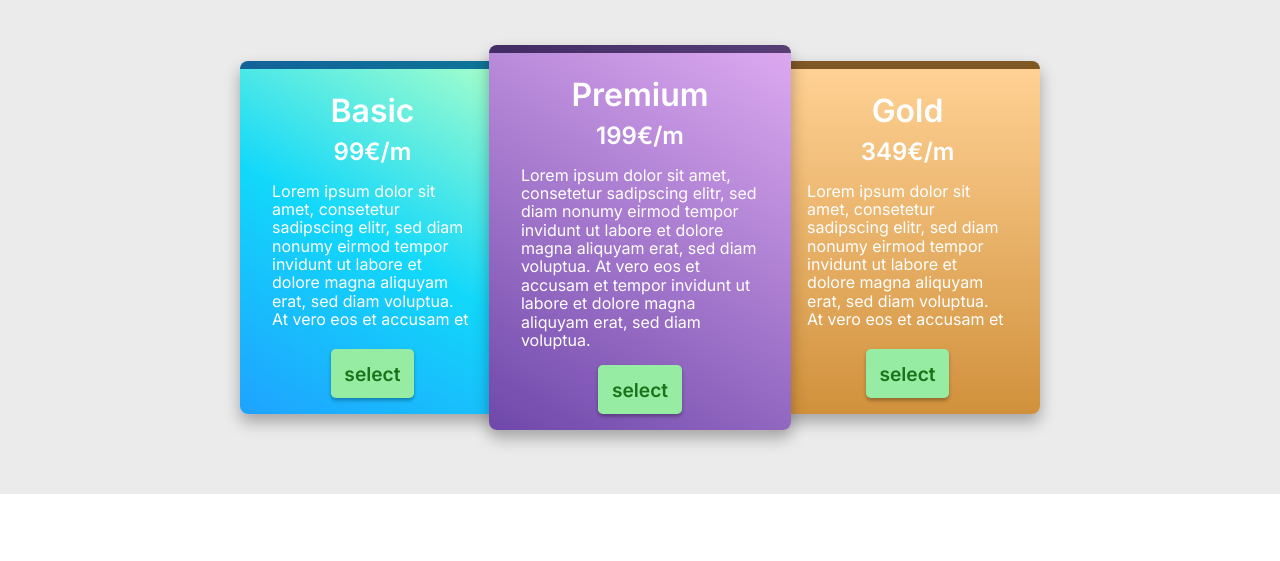
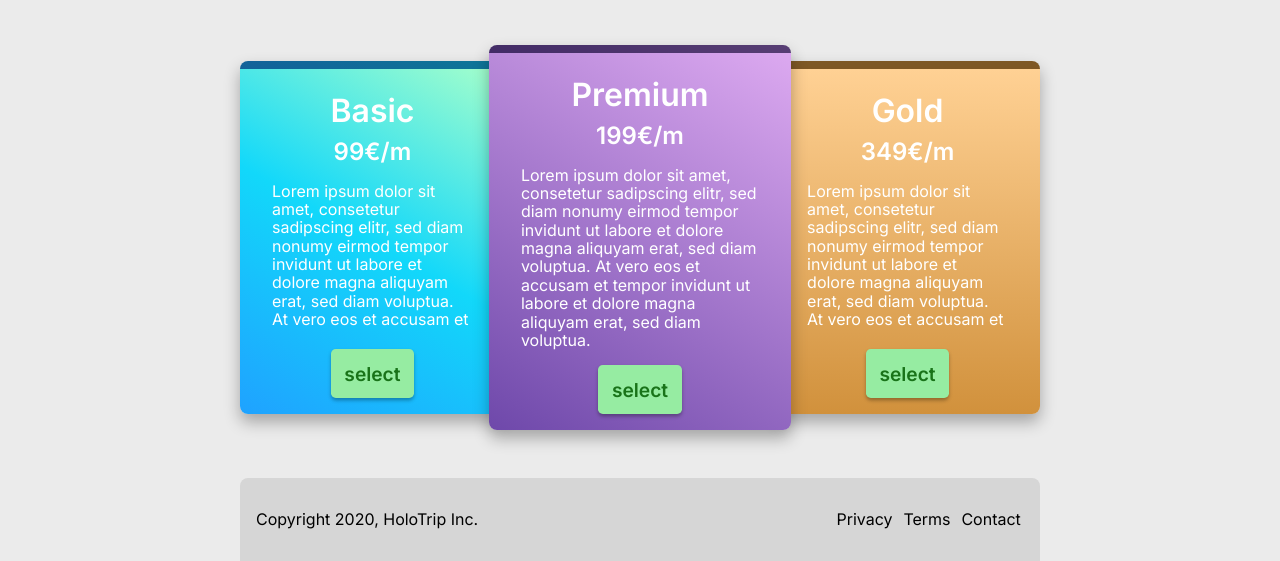
Before and after one commit to haplorhine/product-landing-page-fcc-responsive-webdesign, a plain HTML site: page index.html in a window 1280 px wide. Shown: the part 1127-1688 px from the top of the page. Before the commit the page ends 1621 px from the top, so only its background shows below. Drawn offline with nearby package versions, Linux system fonts and the light colour scheme.

Commit message:
implement footer

```diff
--- a/index.html
+++ b/index.html
@@ -13,7 +13,7 @@
   crossorigin="anonymous"></script>
 </head>
 <body>
-    <!-- <script src="https://cdn.freecodecamp.org/testable-projects-fcc/v1/bundle.js"></script> -->
+    <script src="https://cdn.freecodecamp.org/testable-projects-fcc/v1/bundle.js"></script>
 
   <header id="header">
     <div class="logo"><img src="./assets/holotrip.svg" id="header-img"></div>
@@ -22,13 +22,13 @@
     <nav id="nav-bar">
       <ul>
         <li>
-          <a href="#features" class="nav-link">features</a>
+          <a href="#features" class="nav-link">Features</a>
           </li>
         <li>
-          <a href="#explainer" class="nav-link">how it works</a>
+          <a href="#explainer" class="nav-link">How it works</a>
         </li>
         <li>
-          <a href="#pricing" class="nav-link">pricing</a>
+          <a href="#pricing" class="nav-link">Pricing</a>
         </li>
       </ul>
     </nav>
@@ -97,7 +97,22 @@
             </div>
           </div>
         </div>
-
+        <footer class="footer">
+          <p>Copyright <script>document.write(new Date().getFullYear())</script>, HoloTrip Inc.</p>
+          <nav>
+            <ul>
+              <li>
+                <a href="#features" class="nav-link">Privacy</a>
+                </li>
+              <li>
+                <a href="#explainer" class="nav-link">Terms</a>
+              </li>
+              <li>
+                <a href="#pricing" class="nav-link">Contact</a>
+              </li>
+            </ul>
+          </nav>
+        </footer>
 
 
     </div>
--- a/style.css
+++ b/style.css
@@ -47,12 +47,12 @@ ul li a {
 }
 
 @media screen and (min-width: 477px) {
-    nav {
+    #nav-bar {
         display: flex;
         flex-basis: 400px; /* width of the flex item when there is enough space */
         align-items: center;
     }
-    nav ul{
+    #nav-bar ul{
         display: flex;
         width: 100%;
         justify-content: space-between;
@@ -60,14 +60,14 @@ ul li a {
 }
 
 @media screen and (min-width: 530px) {
-    ul li a {
+    #nav-bar li a {
         font-size: 1.2em;
     }
 }
 
 main {
     background: rgb(235 235 235);
-    padding: 10em 1em 1em 1em;
+    padding: 10em 1em 0;
 }
 
 @media screen and (min-width: 477px) {
@@ -217,6 +217,27 @@ input {
     }
 }
 
+.footer {
+    background: #d6d6d6;
+    padding: 1em;
+    text-align: center;
+    border-radius: .5em .5em 0 0;
+}
+
+footer li{
+    display: inline;
+}
+
+
+@media screen and (min-width: 477px) {
+    footer {
+        display: flex;
+        justify-content: space-between;
+    }
+}
+
+
+
 
 /**********************************
 Prevent hash tag linked section
```
